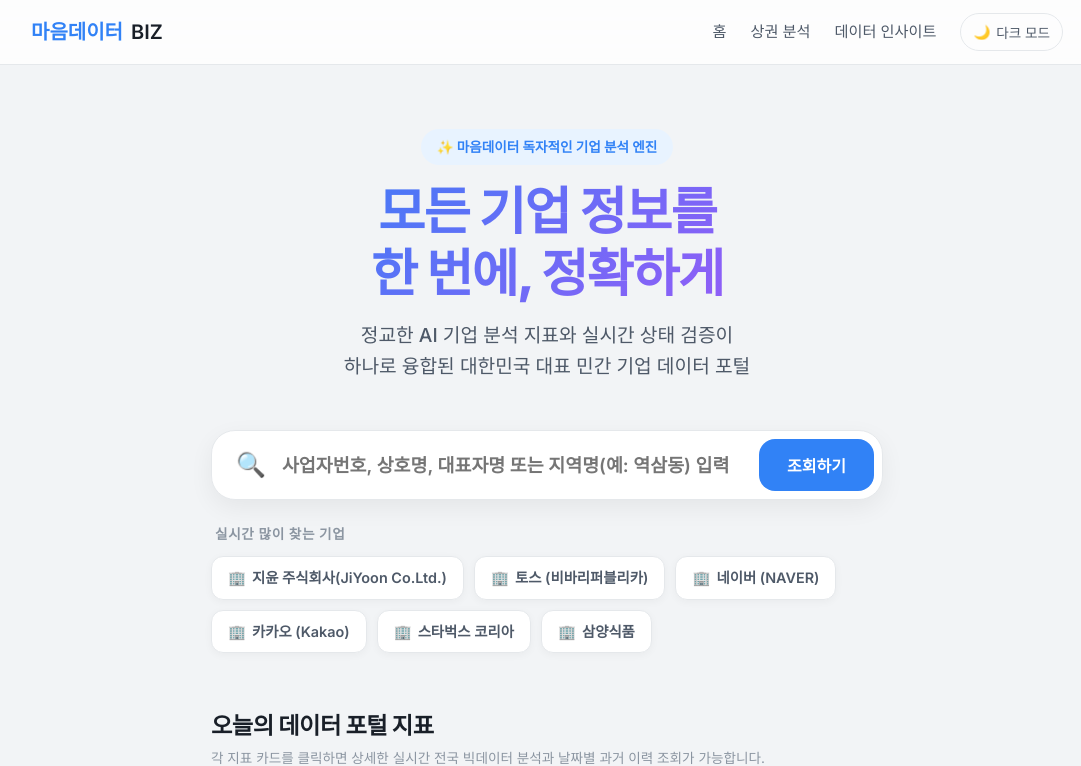
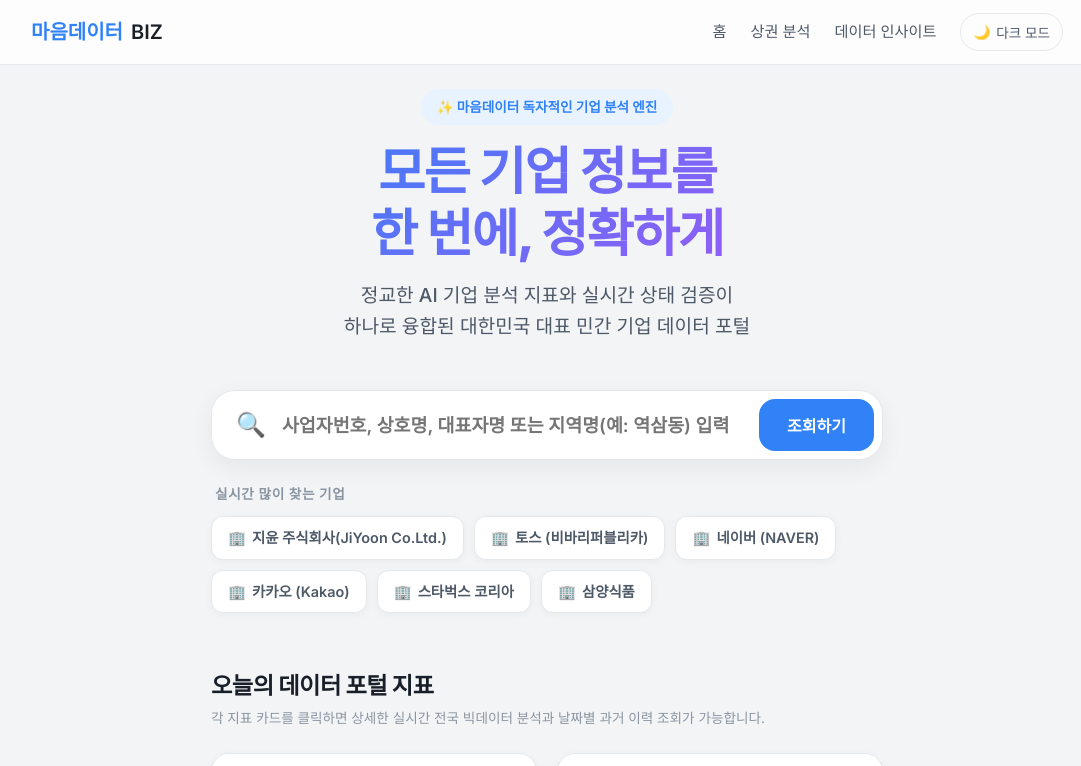
Before and after one commit to poporu54-crypto/maumdata, a Next.js app: page / in a window 1280 px wide. Shown: the top 766 px of the page, without its empty margins (93-1174 px from the left). Built offline with nearby package versions, Linux system fonts and the light colour scheme; no server answers.

Commit message:
style: reduce padding-top on main page to match sub-pages

```diff
--- a/src/app/page.tsx
+++ b/src/app/page.tsx
@@ -27,7 +27,7 @@ export default async function MainPage() {
   ];
 
   return (
-    <div className="animate-fade-in" style={{ padding: "64px 0 80px 0" }}>
+    <div className="animate-fade-in" style={{ padding: "24px 0 80px 0" }}>
       <div className="container" style={{ maxWidth: "720px" }}>
 
         {/* 히어로 타이틀 */}
```
